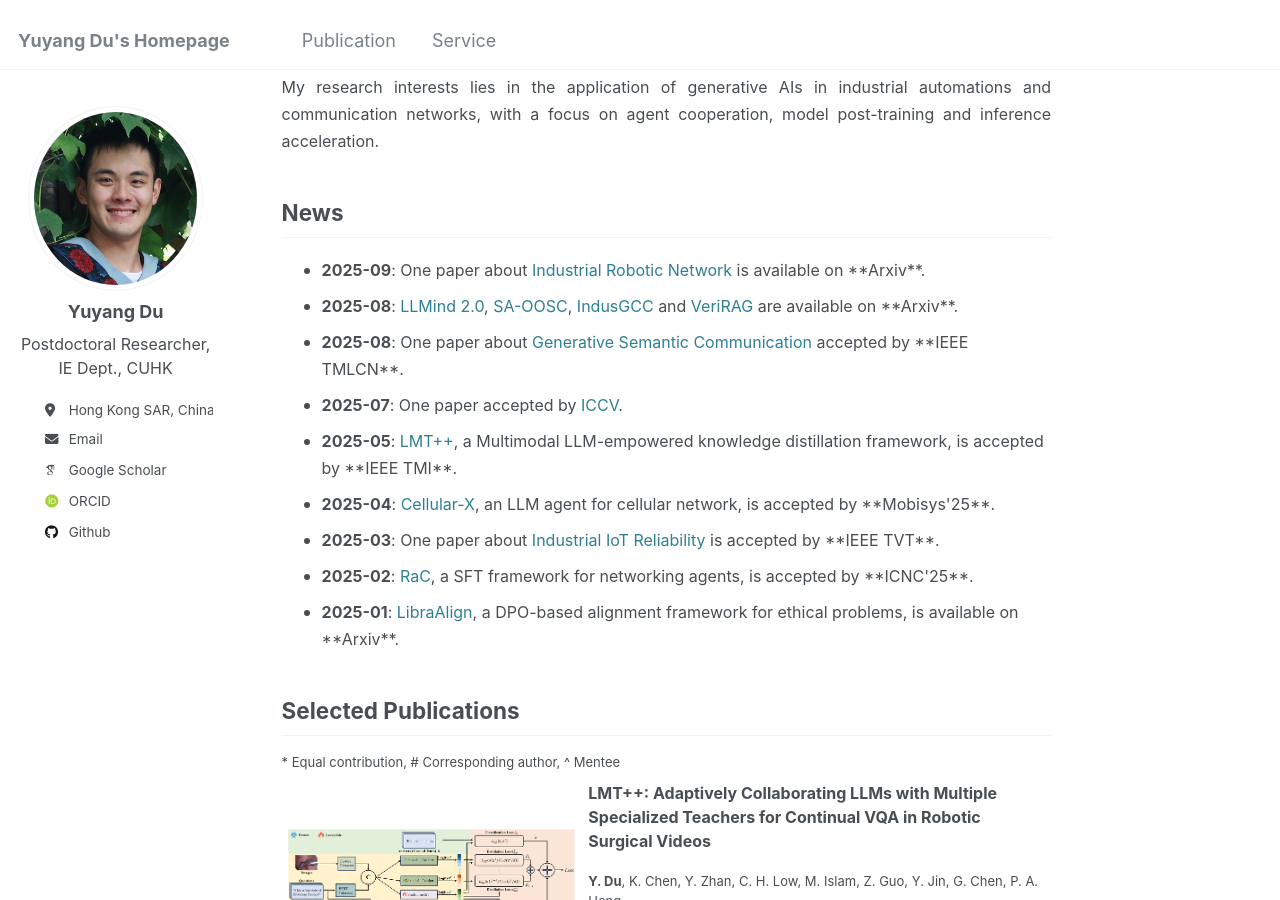
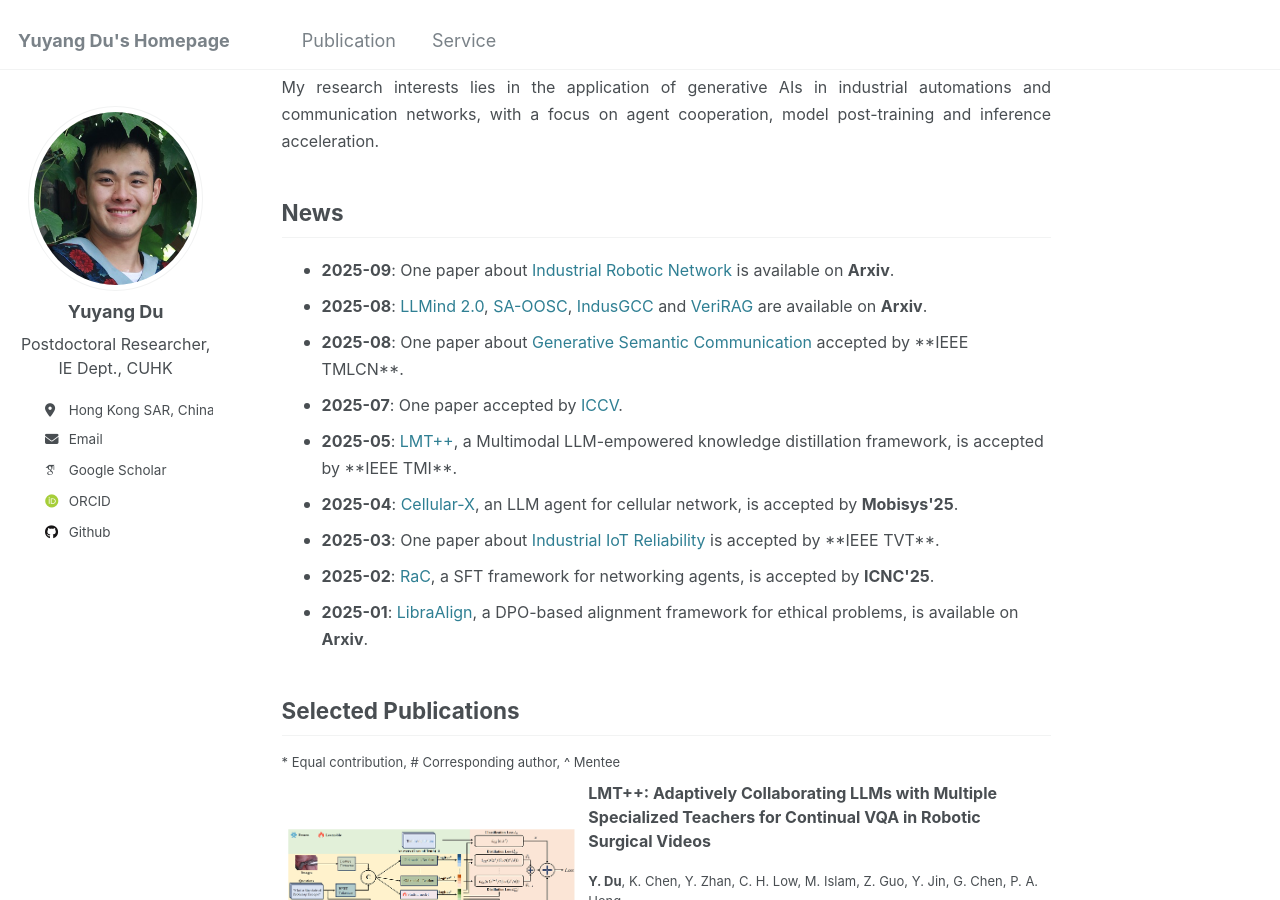
Before and after one commit to yuyangdu01/yuyangdu01.github.io, a Jekyll site: the page built from _pages/about.md, in a window 1280 px wide and 900 px high, scrolled down 261 px. Built offline with Jekyll 4.4.1, drawn with Linux system fonts in a browser that asks for light colours; some web fonts are replaced.

Commit message:
Update about.md

```diff
--- a/_pages/about.md
+++ b/_pages/about.md
@@ -19,15 +19,15 @@ a {
 
 News <font size=3></font>
 ------
-* <font size=3><b>2025-09</b>: One paper about <a href="https://arxiv.org/abs/2509.06119">Industrial Robotic Network</a> is available on **Arxiv**.</font>
-* <font size=3><b>2025-08</b>: <a href="https://arxiv.org/abs/2508.13920"> LLMind 2.0</a>, <a href="https://arxiv.org/abs/2509.07436"> SA-OOSC</a>, <a href="https://arxiv.org/abs/2509.01199"> IndusGCC</a> and <a href="https://arxiv.org/abs/2507.15664"> VeriRAG</a> are available on **Arxiv**.</font>
+* <font size=3><b>2025-09</b>: One paper about <a href="https://arxiv.org/abs/2509.06119">Industrial Robotic Network</a> is available on <b>Arxiv</b>.</font>
+* <font size=3><b>2025-08</b>: <a href="https://arxiv.org/abs/2508.13920"> LLMind 2.0</a>, <a href="https://arxiv.org/abs/2509.07436"> SA-OOSC</a>, <a href="https://arxiv.org/abs/2509.01199"> IndusGCC</a> and <a href="https://arxiv.org/abs/2507.15664"> VeriRAG</a> are available on <b>Arxiv</b>.</font>
 * <font size=3><b>2025-08</b>: One paper about <a href="https://ieeexplore.ieee.org/document/11113346/">Generative Semantic Communication</a> accepted by **IEEE TMLCN**.</font>
 * <font size=3><b>2025-07</b>: One paper accepted by <a href="https://openreview.net/forum?id=H57HtksYpC">ICCV</a>.</font>
 * <font size=3><b>2025-05</b>: <a href="https://ieeexplore.ieee.org/document/11045720">LMT++</a>, a Multimodal LLM-empowered knowledge distillation framework, is accepted by **IEEE TMI**.</font>
-* <font size=3><b>2025-04</b>: <a href="https://arxiv.org/abs/2504.13190">Cellular-X</a>, an LLM agent for cellular network, is accepted by **Mobisys'25**.</font>
+* <font size=3><b>2025-04</b>: <a href="https://arxiv.org/abs/2504.13190">Cellular-X</a>, an LLM agent for cellular network, is accepted by <b>Mobisys'25</b>.</font>
 * <font size=3><b>2025-03</b>: One paper about <a href="https://ieeexplore.ieee.org/document/10902223">Industrial IoT Reliability</a> is accepted by **IEEE TVT**.</font>
-* <font size=3><b>2025-02</b>: <a href="https://ieeexplore.ieee.org/abstract/document/10993716">RaC</a>, a SFT framework for networking agents, is accepted by **ICNC'25**.</font>
-* <font size=3><b>2025-01</b>: <a href="https://arxiv.org/abs/2501.13952">LibraAlign</a>, a DPO-based alignment framework for ethical problems, is available on **Arxiv**.</font>
+* <font size=3><b>2025-02</b>: <a href="https://ieeexplore.ieee.org/abstract/document/10993716">RaC</a>, a SFT framework for networking agents, is accepted by <b>ICNC'25</b>.</font>
+* <font size=3><b>2025-01</b>: <a href="https://arxiv.org/abs/2501.13952">LibraAlign</a>, a DPO-based alignment framework for ethical problems, is available on <b>Arxiv</b>.</font>
 
 Selected Publications <font size=3></font>
 ------
```
